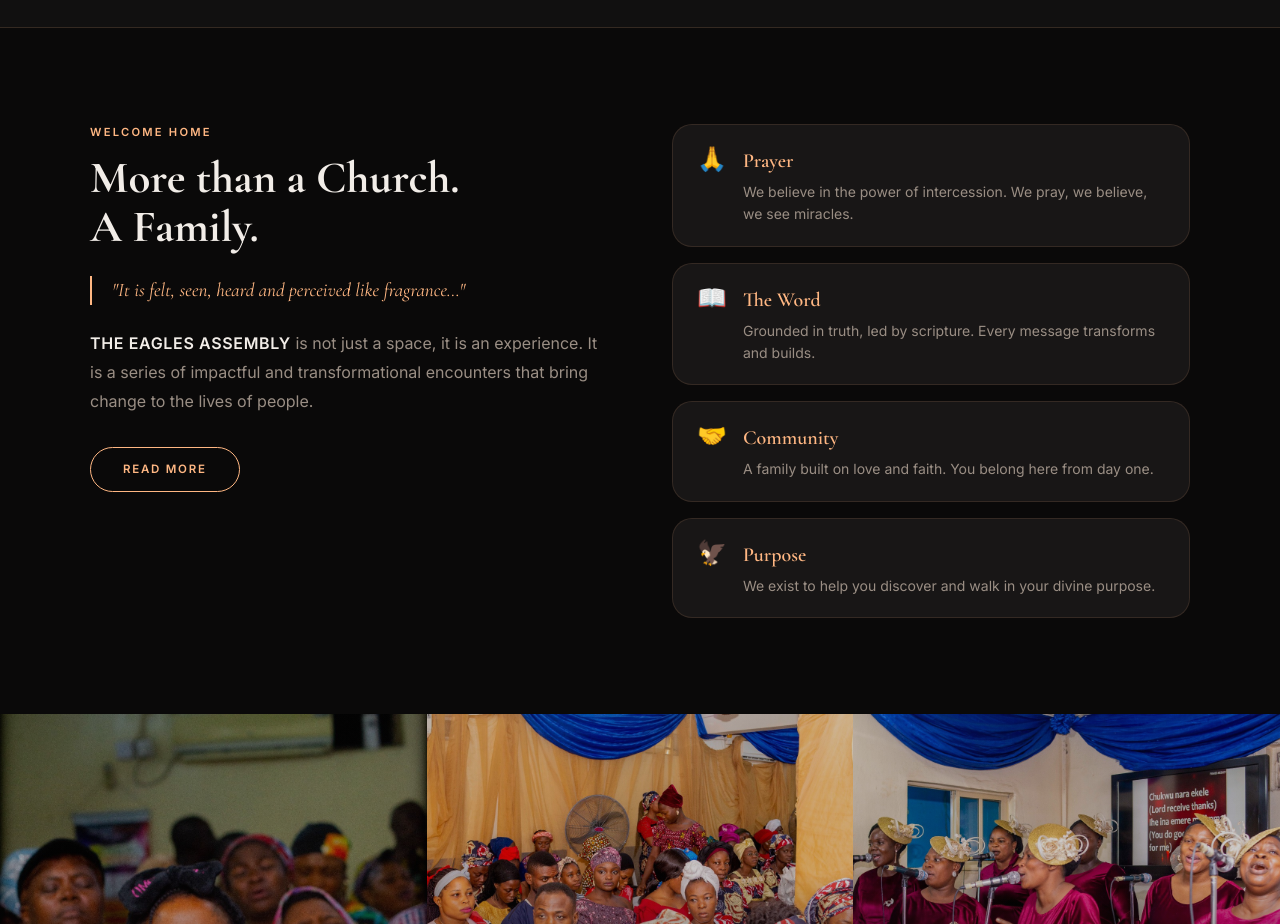
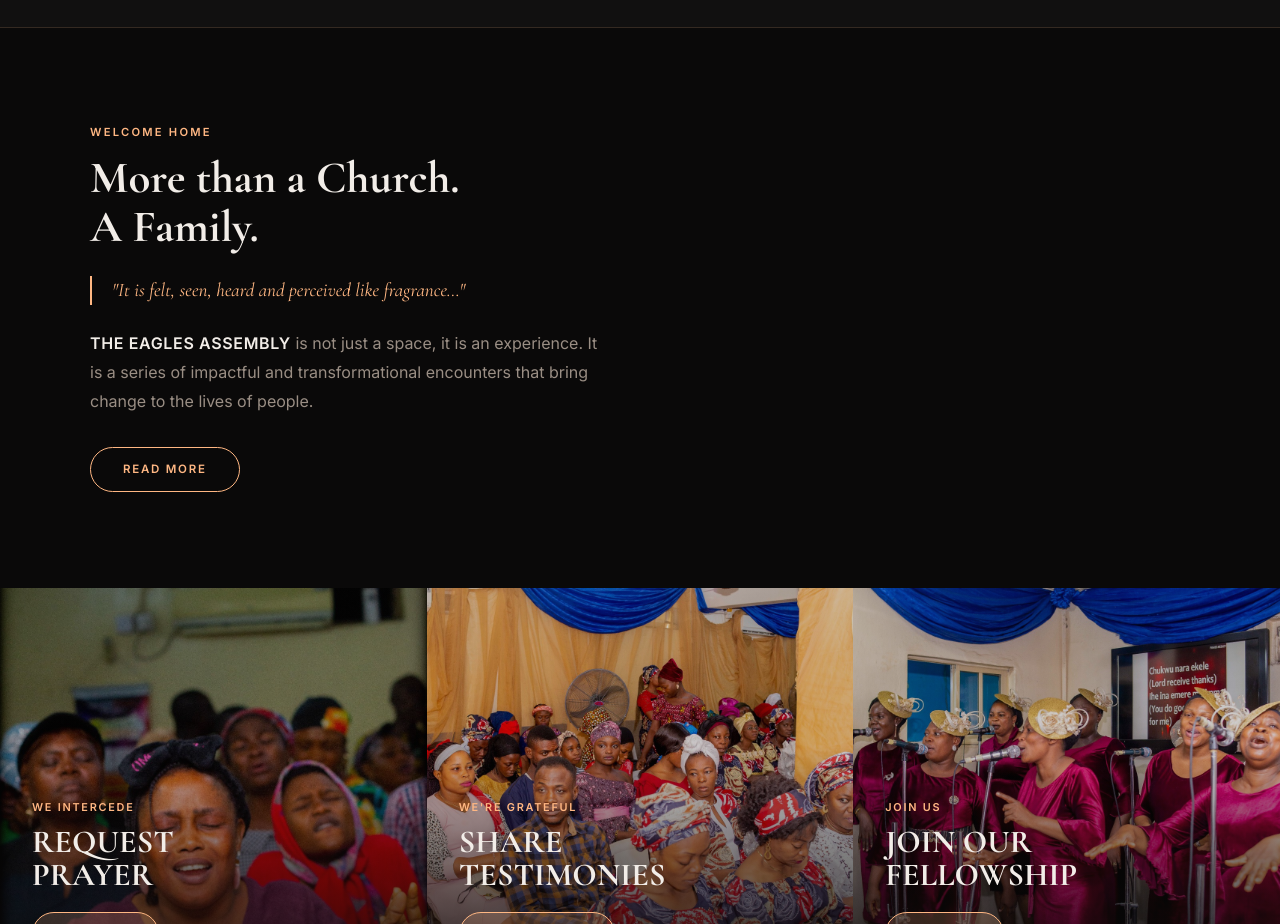
Before and after one commit to Oyegoke-chima/eagles-assembly, a React (Vite) app: page / in a window 1280 px wide. Shown: the part 1060-1984 px from the top of the page. Built offline with nearby package versions, Linux system fonts and the light colour scheme.

Commit message:
remove value cards from about section

```diff
--- a/src/pages/Home.jsx
+++ b/src/pages/Home.jsx
@@ -59,12 +59,7 @@ function Home() {
             <p className="about-text"><span className="about-bold">THE EAGLES ASSEMBLY</span> is not just a space, it is an experience. It is a series of impactful and transformational encounters that bring change to the lives of people.</p>
             <a href="/about" className="about-cta">READ MORE</a>
           </div>
-          <div className="about-values">
-            <div className="value-card fade-up"><span className="value-icon">🙏</span><div><h4>Prayer</h4><p>We believe in the power of intercession. We pray, we believe, we see miracles.</p></div></div>
-            <div className="value-card fade-up"><span className="value-icon">📖</span><div><h4>The Word</h4><p>Grounded in truth, led by scripture. Every message transforms and builds.</p></div></div>
-            <div className="value-card fade-up"><span className="value-icon">🤝</span><div><h4>Community</h4><p>A family built on love and faith. You belong here from day one.</p></div></div>
-            <div className="value-card fade-up"><span className="value-icon">🦅</span><div><h4>Purpose</h4><p>We exist to help you discover and walk in your divine purpose.</p></div></div>
-          </div>
+
         </div>
       </section>
 
```
